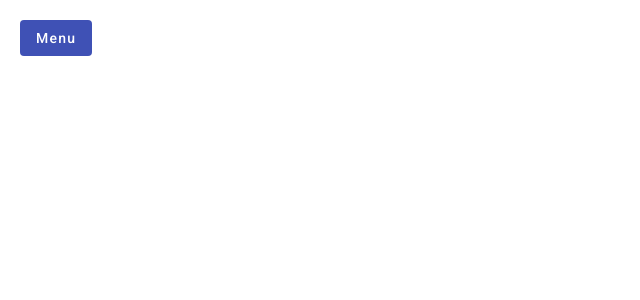
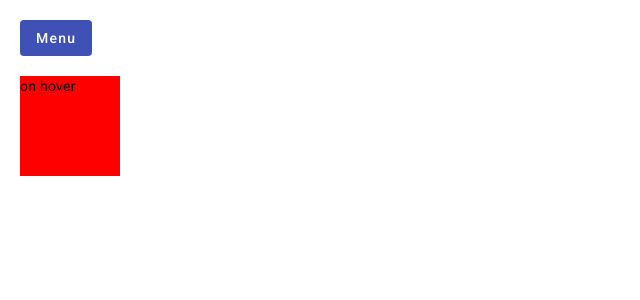
Before and after one commit to Hugo-Hontans/bbl-rxjs, an Angular app: page /from-event in a window 1280 px wide. Before the commit this address led to /. Shown: the top 300 px of the page, without its empty margins (0-640 px from the left). Built offline with nearby package versions, Linux system fonts and the light colour scheme.

Commit message:
add fromEvent

```diff
--- a/src/app/app-routing.module.ts
+++ b/src/app/app-routing.module.ts
@@ -9,6 +9,10 @@ const routes: Routes = [
   {
     path: 'with-latest-from',
     loadComponent: () => import('./components/with-latest-from/with-latest-from.component').then((c) => c.WithLatestFromComponent)
+  },
+  {
+    path: 'from-event',
+    loadComponent: () => import('./components/from-event/from-event.component').then((c) => c.FromEventComponent)
   }
 ];
 
--- a/src/app/app.component.html
+++ b/src/app/app.component.html
@@ -4,6 +4,7 @@
     <mat-menu #menu="matMenu">
       <button mat-menu-item (click)="navigate('share-replay')">Share Replay</button>
       <button mat-menu-item (click)="navigate('with-latest-from')">With Latest From</button>
+      <button mat-menu-item (click)="navigate('from-event')">From Event</button>
     </mat-menu>
   </div>
 
--- /dev/null
+++ b/src/app/components/from-event/from-event.component.html
@@ -0,0 +1 @@
+<div #zone class="zone">on hover</div>
--- /dev/null
+++ b/src/app/components/from-event/from-event.component.scss
@@ -0,0 +1,5 @@
+.zone {
+    height: 100px;
+    width: 100px;
+    background-color: red;
+}
--- /dev/null
+++ b/src/app/components/from-event/from-event.component.ts
@@ -0,0 +1,24 @@
+import { AfterViewInit, Component, ElementRef, ViewChild } from '@angular/core';
+import { CommonModule } from '@angular/common';
+import { Observable, fromEvent, takeUntil, tap } from 'rxjs';
+import { AbstractComponent } from '../abstract.component';
+
+@Component({
+  selector: 'app-from-event',
+  standalone: true,
+  imports: [CommonModule],
+  templateUrl: './from-event.component.html',
+  styleUrls: ['./from-event.component.scss']
+})
+export class FromEventComponent extends AbstractComponent implements AfterViewInit {
+  @ViewChild('zone') zone!: ElementRef;
+
+  ngAfterViewInit(): void {
+    const mouseOver$: Observable<MouseEvent> = fromEvent(this.zone.nativeElement, 'mouseover');
+
+    mouseOver$.pipe(
+      tap(event => console.log(event)),
+      takeUntil(this.destroy$)
+    ).subscribe();
+  }
+}
--- a/src/app/components/share-replay/share-replay.component.ts
+++ b/src/app/components/share-replay/share-replay.component.ts
@@ -21,7 +21,7 @@ export class ShareReplayComponent extends AbstractComponent implements OnInit {
   interval2$: Observable<number> = this.fakeObsService.getInterval$().pipe(
     tap(() => console.log('interval 2')),
     takeUntil(this.destroy$),
-    shareReplay()
+    shareReplay(1)
   );
 
   constructor(private fakeObsService: FakeObservableService) {
```
